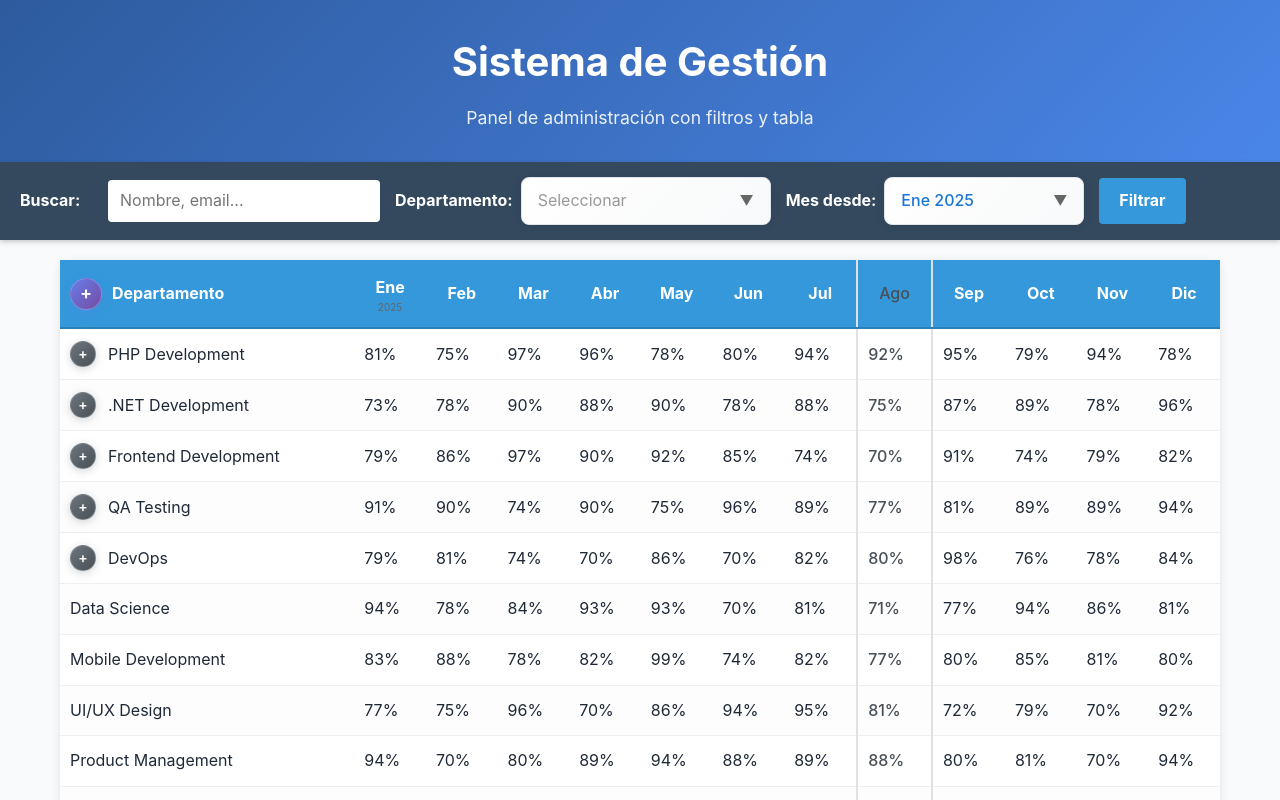
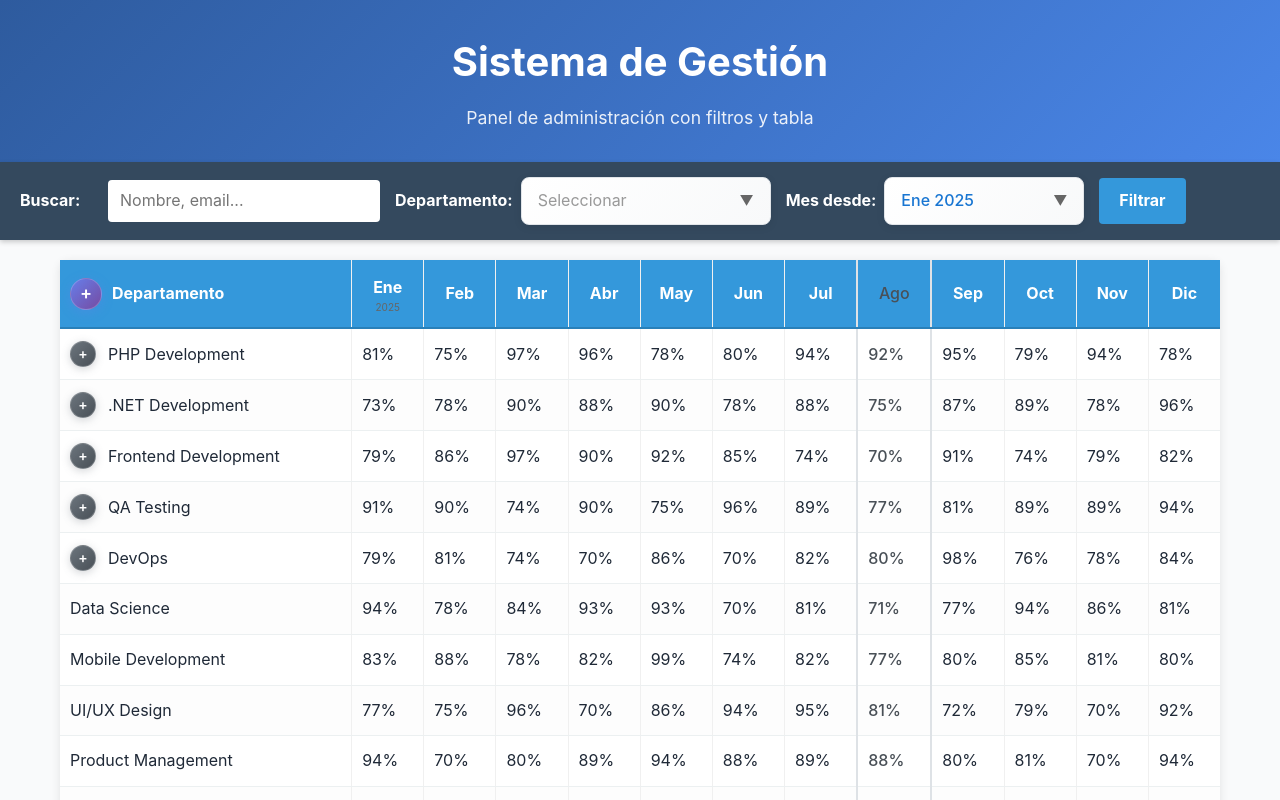
Before and after one commit to vicalmu/cp2, a React (Create React App) app: page /gantt in a window 1280 px wide. Shown: the top 800 px of the page. Built offline with nearby package versions, Linux system fonts and the light colour scheme.

Commit message:
🎨 CSS general implementado: bordes consistentes para todas las celdas de la tabla Gantt

```diff
--- a/src/components/gantt/GanttView.css
+++ b/src/components/gantt/GanttView.css
@@ -164,3 +164,19 @@
     left: 100%;
   }
 }
+
+/* Bordes consistentes para todas las celdas de la tabla Gantt */
+.gantt-container table td,
+.gantt-container table th {
+  border-right: 1px solid #f0f0f0;
+}
+
+.gantt-container table td:last-child,
+.gantt-container table th:last-child {
+  border-right: none; /* No borde en la última columna */
+}
+
+/* Borde inferior para las filas de proyectos */
+.gantt-container table tr[style*="background: #f8f9fa"] td:first-child {
+  border-bottom: 1px solid #f0f0f0;
+}
```
